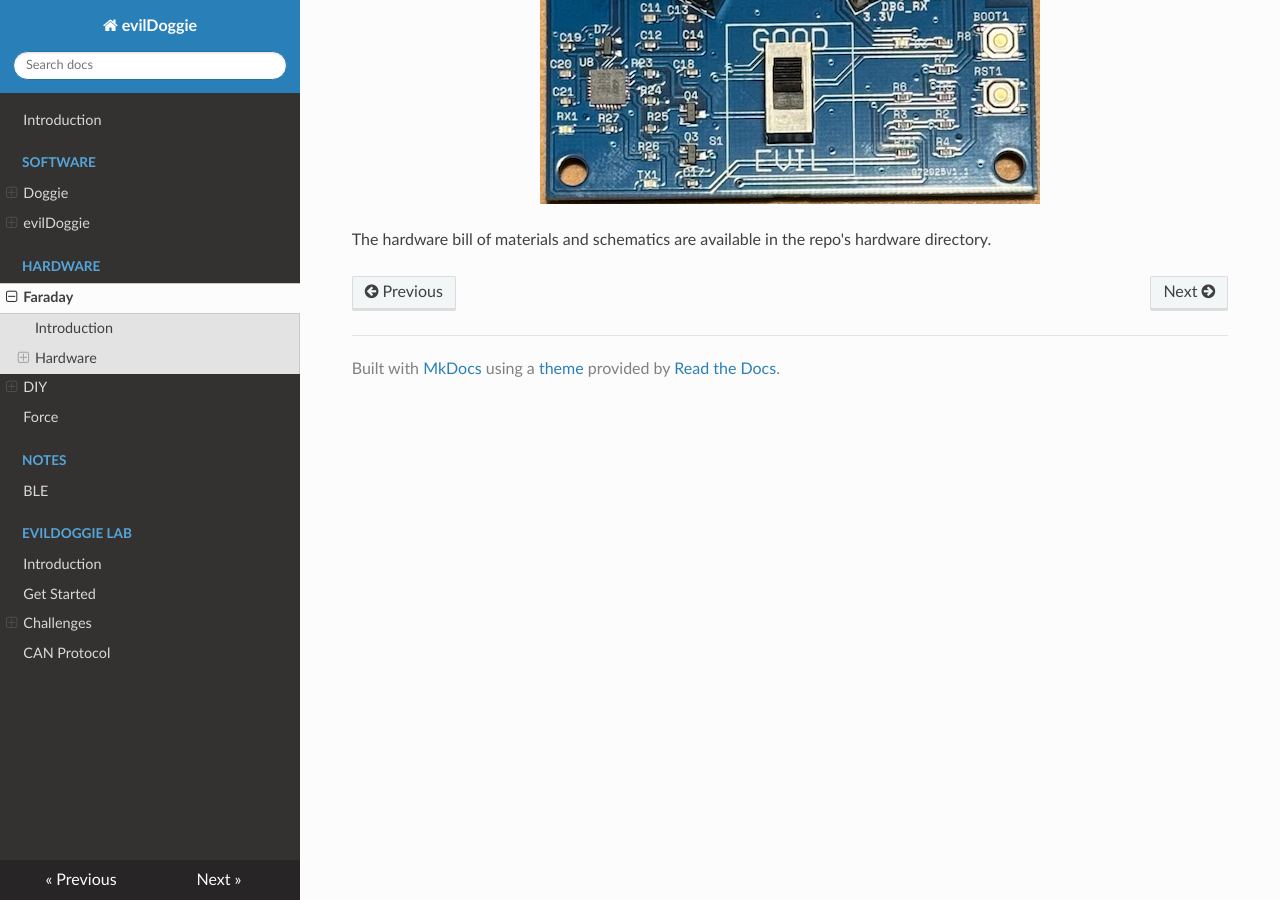
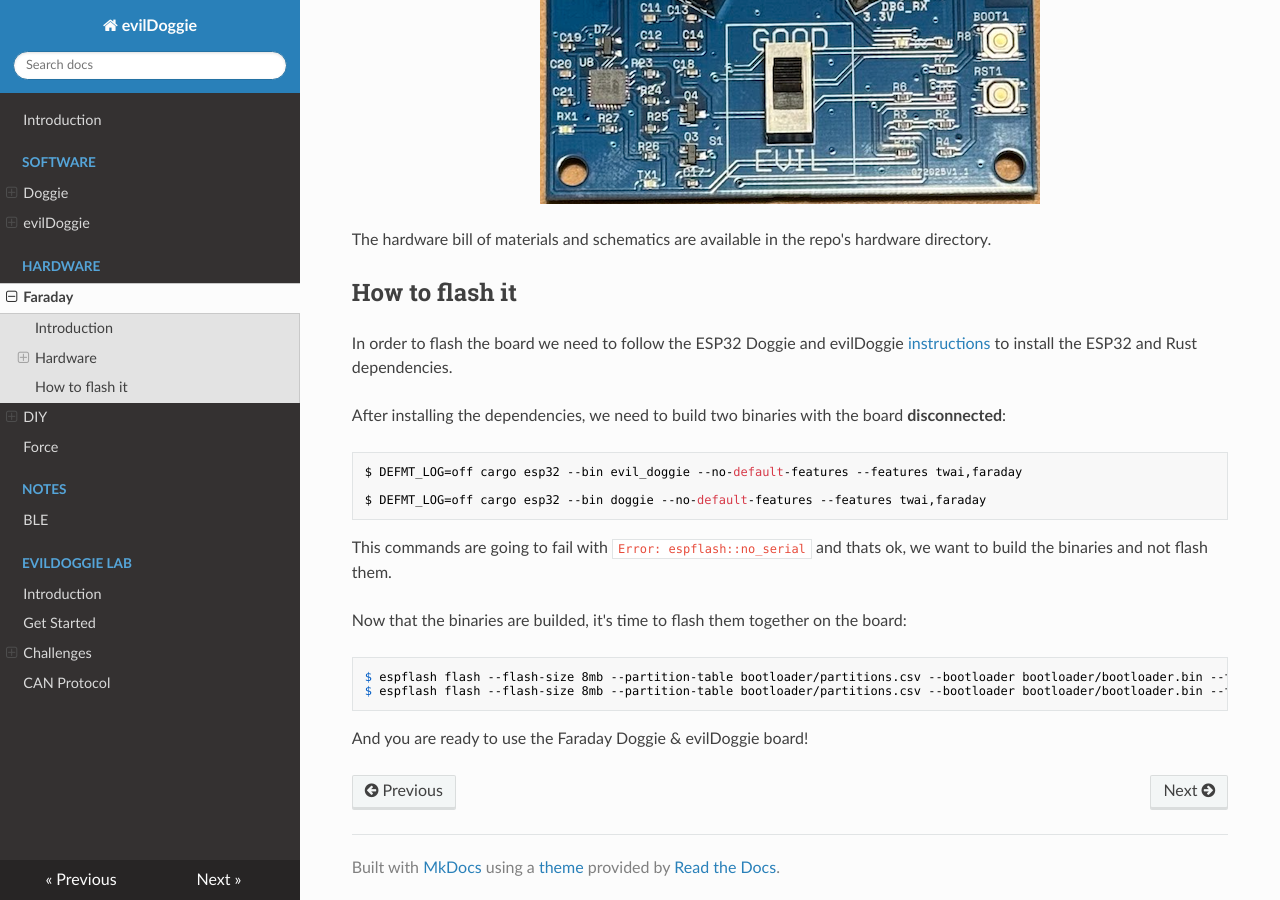
Before and after one commit to infobyte/doggie, an MkDocs documentation site: the page built from docs/hardware/faraday.md, in a window 1280 px wide and 900 px high, scrolled down 2533 px. Built offline with MkDocs 1.6.1, drawn with Linux system fonts in a browser that asks for light colours; nearby versions of some CDN libraries.

Commit message:
[docs] Faraday board flash instructions

````diff
--- a/docs/hardware/faraday.md
+++ b/docs/hardware/faraday.md
@@ -56,3 +56,26 @@
 </figure>
 
 The hardware bill of materials and schematics are available in the repo's hardware directory.
+
+
+## How to flash it ##
+
+In order to flash the board we need to follow the ESP32 Doggie and evilDoggie [instructions](./diy/esp32/intro.md) to install the ESP32 and Rust dependencies.
+
+After installing the dependencies, we need to build two binaries with the board **disconnected**:
+
+```
+$ DEFMT_LOG=off cargo esp32 --bin evil_doggie --no-default-features --features twai,faraday
+
+$ DEFMT_LOG=off cargo esp32 --bin doggie --no-default-features --features twai,faraday
+```
+
+This commands are going to fail with `Error: espflash::no_serial` and thats ok, we want to build the binaries and not flash them.
+
+Now that the binaries are builded, it's time to flash them together on the board:
+```
+$ espflash flash --flash-size 8mb --partition-table bootloader/partitions.csv --bootloader bootloader/bootloader.bin --target-app-partition test target/xtensa-esp32-none-elf/release/doggie
+$ espflash flash --flash-size 8mb --partition-table bootloader/partitions.csv --bootloader bootloader/bootloader.bin --target-app-partition factory target/xtensa-esp32-none-elf/release/evil_doggie
+```
+
+And you are ready to use the Faraday Doggie & evilDoggie board!
````
Also changed, not shown: docs/hardware/force.md (added, +1 -0 lines).
